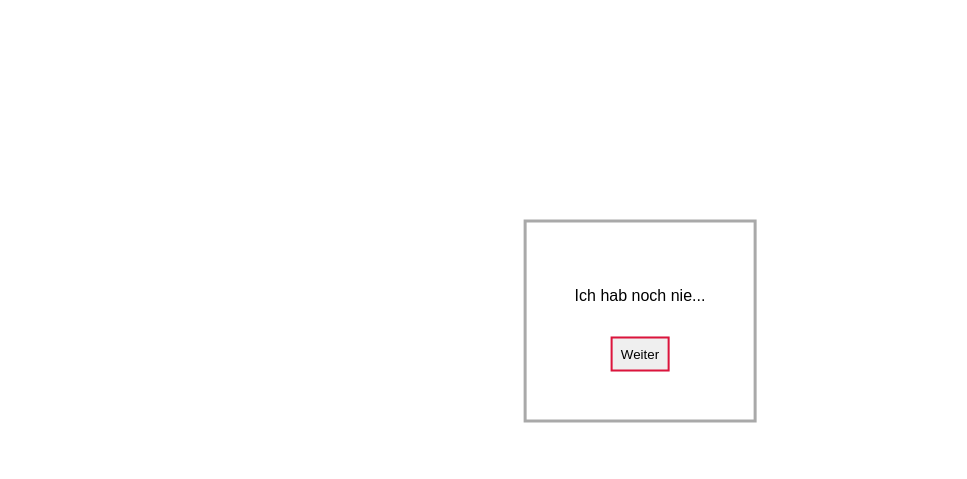
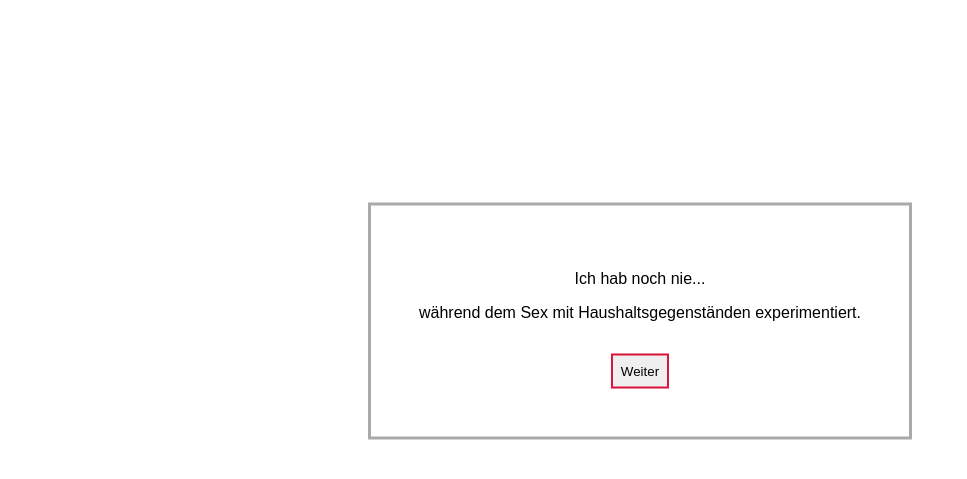
Before and after one commit to Superscoti/Assignment2-josefdatei, a website with bundled scripts: page TypeScriptAssignment-master/index.html in a window 1280 px wide. Both pictures are taken after a click on the button "Weiter". Shown: the part 79-558 px from the top of the page, without its empty margins (0-967 px from the left). Built offline with nearby package versions, Linux system fonts and the light colour scheme.

Commit message:
fixed getting array

```diff
--- a/TypeScriptAssignment-master/index.html
+++ b/TypeScriptAssignment-master/index.html
@@ -14,7 +14,7 @@
     <div class="aligneverything">
         <div class="question">
             <p>Ich hab noch nie...</p>
-            <p id#="question"></p>
+            <p id="question"></p>
         </div>
         <button id="nextquestion" class="button">Weiter</button>
     </div>
--- a/TypeScriptAssignment-master/package.json
+++ b/TypeScriptAssignment-master/package.json
@@ -9,6 +9,7 @@
   "author": "",
   "license": "ISC",
   "dependencies": {
+    "events": "^3.1.0",
     "rollup": "^2.1.0",
     "rollup-plugin-typescript2": "^0.26.0",
     "typescript": "^3.8.3"
--- a/TypeScriptAssignment-master/src/button.ts
+++ b/TypeScriptAssignment-master/src/button.ts
@@ -1,12 +1,31 @@
-export class buttonClass {
+import {questions} from './array';
+
+export default class buttonClass {
+
+    private question = document.getElementById("question")! as HTMLElement;
+    private index:number = 0;
+
+
     constructor() {
-        //import {questions} from './array';
+        let button = document.querySelector("#nextquestion");
+        button?.addEventListener("click", ()=> {
+            console.log(this.index);
+            this.onClick();
+        });
+    }
 
-        var button = document.querySelector("#nextquestion");
-        var question = document.getElementById("question")! as HTMLElement;
+    private nextIndex():void {
+        if(this.index >= questions.length-1) {
+            this.index = 0;
+        }else{
+            this.index += 1;
+        }
+    }
 
-        button?.addEventListener("click", function(){
-        question.innerHTML = "josef";
-        })
+    public onClick():void {
+        //console.log(questions[this.index]);
+        this.question.innerHTML = questions[this.index];
+        this.nextIndex();
     }
+
 }
--- a/TypeScriptAssignment-master/src/index.ts
+++ b/TypeScriptAssignment-master/src/index.ts
@@ -1,11 +1,9 @@
 import { helloWorld, Beispiel } from './myModule';
 import { alertMe } from './myOtherModule';
 import {questions} from './array';
-//import {getButtonOnClick} from './button';
-import {buttonClass} from './button';
+import buttonClass from './button';
 
-var getbutton = new buttonClass;
-getbutton;
+new buttonClass;
 
 console.log(helloWorld);
 customElements.define('my-beispiel', Beispiel)
```
Also changed, not shown: TypeScriptAssignment-master/src/myModule.ts (line endings or trailing spaces), 1 other file.
